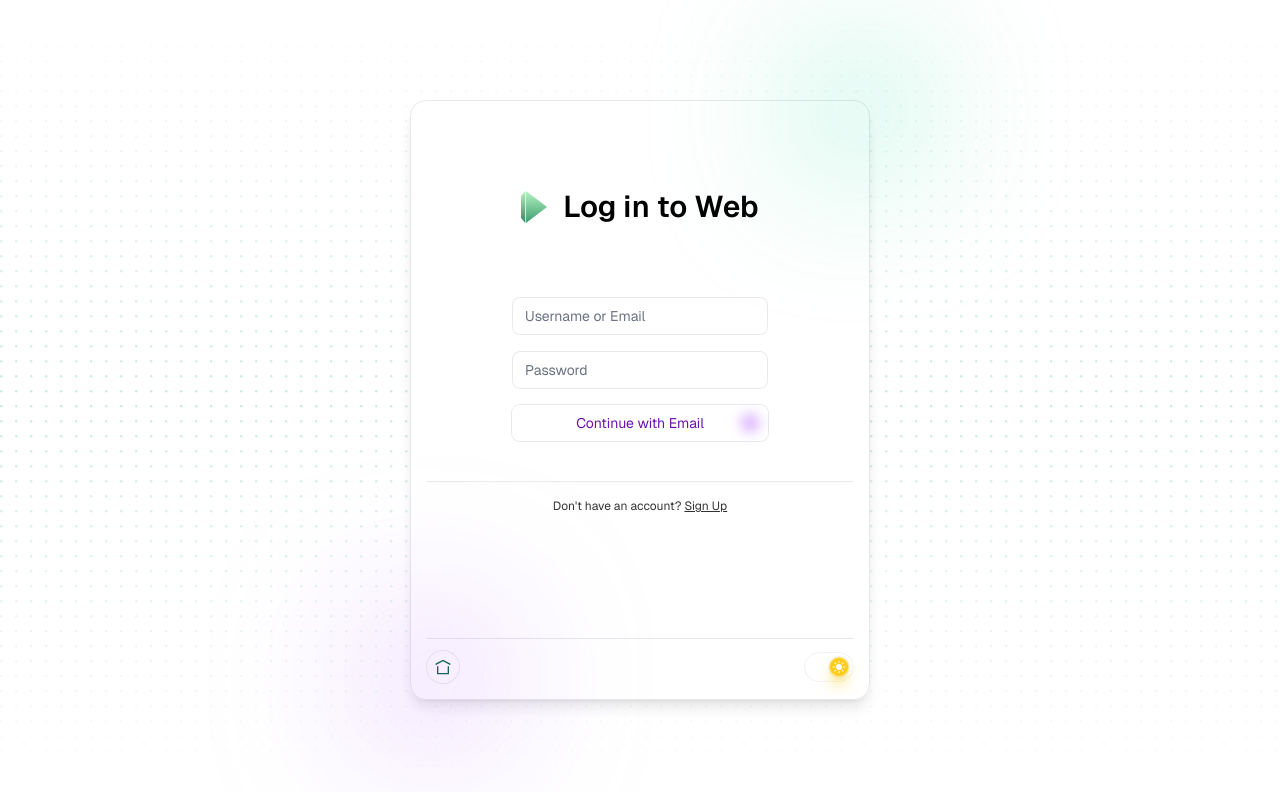
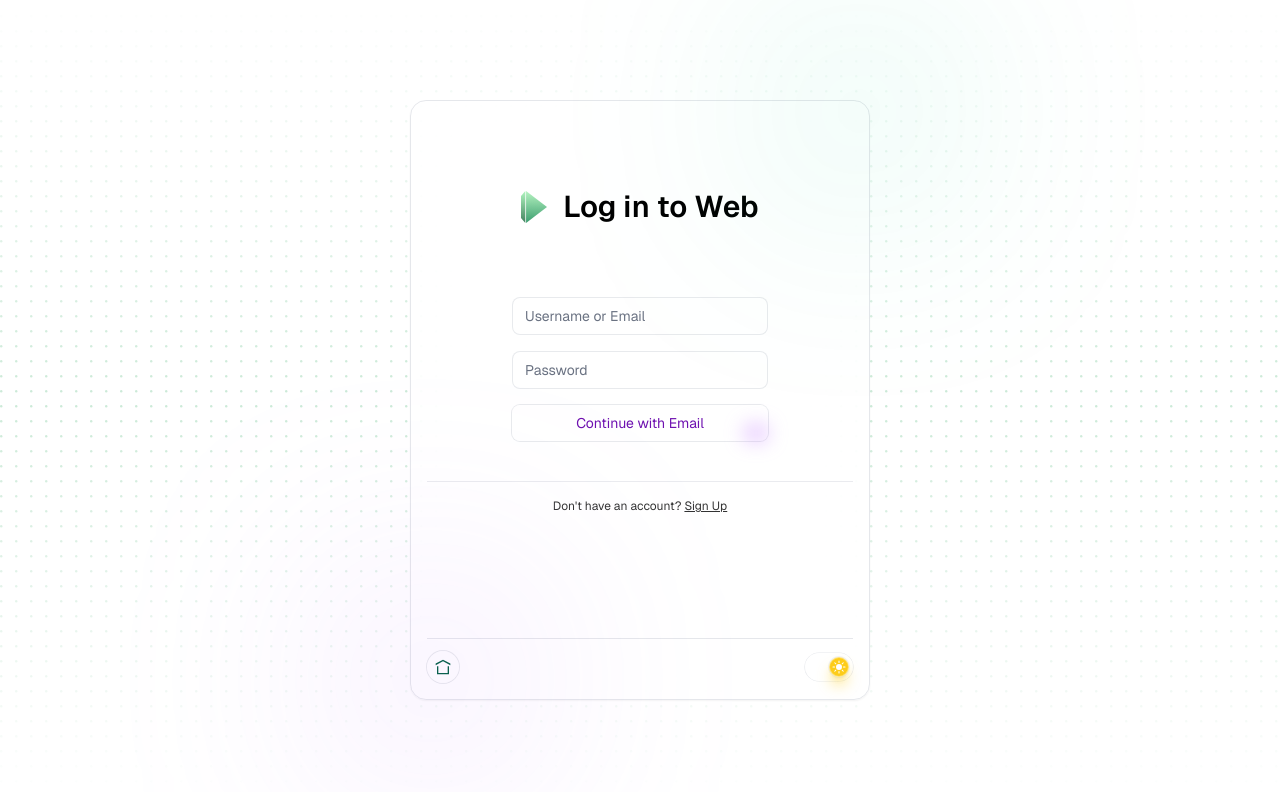
Before and after one commit to jianhuagao/Libran, a Next.js app: page /signin in a window 1280 px wide. Shown: the top 792 px of the page. Built offline with nearby package versions, Linux system fonts and the light colour scheme.

Commit message:
style(signin): 调整登录页面的视觉效果和动画细节
- 修改阴影样式和模糊效果
- 调整按钮装饰元素的位置和大小
- 优化背景光晕的模糊程度

```diff
--- a/src/app/(auth)/signin/page.tsx
+++ b/src/app/(auth)/signin/page.tsx
@@ -9,7 +9,7 @@ export default function SigninPage() {
   return (
     <form className="flex min-h-screen flex-col justify-center overflow-hidden p-4">
       <BackgroundDots fadeX />
-      <AnimatedInitial className="relative mx-auto flex h-full w-full max-w-[460px] grow flex-col rounded-2xl border border-gray-200 bg-white/80 p-4 shadow-lg backdrop-blur-2xl transition-[border-color] md:max-h-[600px] dark:border-white/5 dark:bg-[#252529]/70">
+      <AnimatedInitial className="relative mx-auto flex h-full w-full max-w-[460px] grow flex-col rounded-2xl border border-gray-200 bg-white/80 p-4 shadow-xs backdrop-blur-2xl transition-[border-color] md:max-h-[600px] dark:border-white/5 dark:bg-[#252529]/70">
         <AnimatedShow itemClassNames={['', '', '', '', '', 'mt-auto']} className="flex h-full grow flex-col">
           <h1 className="flex items-center justify-center gap-4 py-18 text-3xl font-semibold">
             <Image src="/img/logo.svg" width={26} height={26} alt="" />
@@ -41,7 +41,7 @@ export default function SigninPage() {
               className="group relative inline-flex w-64 cursor-pointer items-center justify-center rounded-lg bg-white/60 px-4 py-2 text-sm text-purple-800 ring-1 shadow-black/10 ring-gray-300/50 backdrop-blur-md transition-all duration-300 hover:shadow-lg dark:bg-[rgba(255,255,255,0.15)] dark:text-white dark:shadow dark:shadow-white/10 dark:ring-white/20 dark:hover:ring-white/50"
             >
               <span className="relative z-10">Continue with Email</span>
-              <span className="pointer-events-none absolute right-2 bottom-2 z-0 size-5 rounded-full bg-purple-400/50 blur-[6px] transition-transform duration-300 ease-in-out group-hover:translate-1/2 dark:bg-purple-400/40"></span>
+              <span className="pointer-events-none absolute right-0 bottom-0 z-0 h-4 w-6 rounded-full bg-purple-400/50 blur-[10px] transition-transform duration-300 ease-in-out group-hover:translate-1/2 dark:bg-purple-400/40"></span>
             </button>
           </div>
           <p className="mt-10 border-t border-gray-200 pt-4 text-center text-xs opacity-80 dark:border-white/5">
@@ -70,8 +70,8 @@ export default function SigninPage() {
             <DarkSwitch />
           </div>
         </AnimatedShow>
-        <span className="pointer-events-none absolute -top-10 -right-10 z-0 size-25 rounded-full bg-emerald-400/50 blur-[80px] transition-transform duration-300 ease-in-out group-hover:translate-1/2 dark:bg-emerald-400/40"></span>
-        <span className="pointer-events-none absolute -bottom-10 -left-10 z-0 size-30 rounded-full bg-purple-400/50 blur-[80px] transition-transform duration-300 ease-in-out group-hover:translate-1/2 dark:bg-purple-400/40"></span>
+        <span className="pointer-events-none absolute -top-10 -right-10 z-0 size-25 rounded-full bg-emerald-400/50 blur-[120px] transition-transform duration-300 ease-in-out group-hover:translate-1/2 dark:bg-emerald-400/40 dark:blur-[80px]"></span>
+        <span className="pointer-events-none absolute -bottom-10 -left-10 z-0 size-30 rounded-full bg-purple-400/50 blur-[120px] transition-transform duration-300 ease-in-out group-hover:translate-1/2 dark:bg-purple-400/40 dark:blur-[80px]"></span>
       </AnimatedInitial>
     </form>
   );
```
